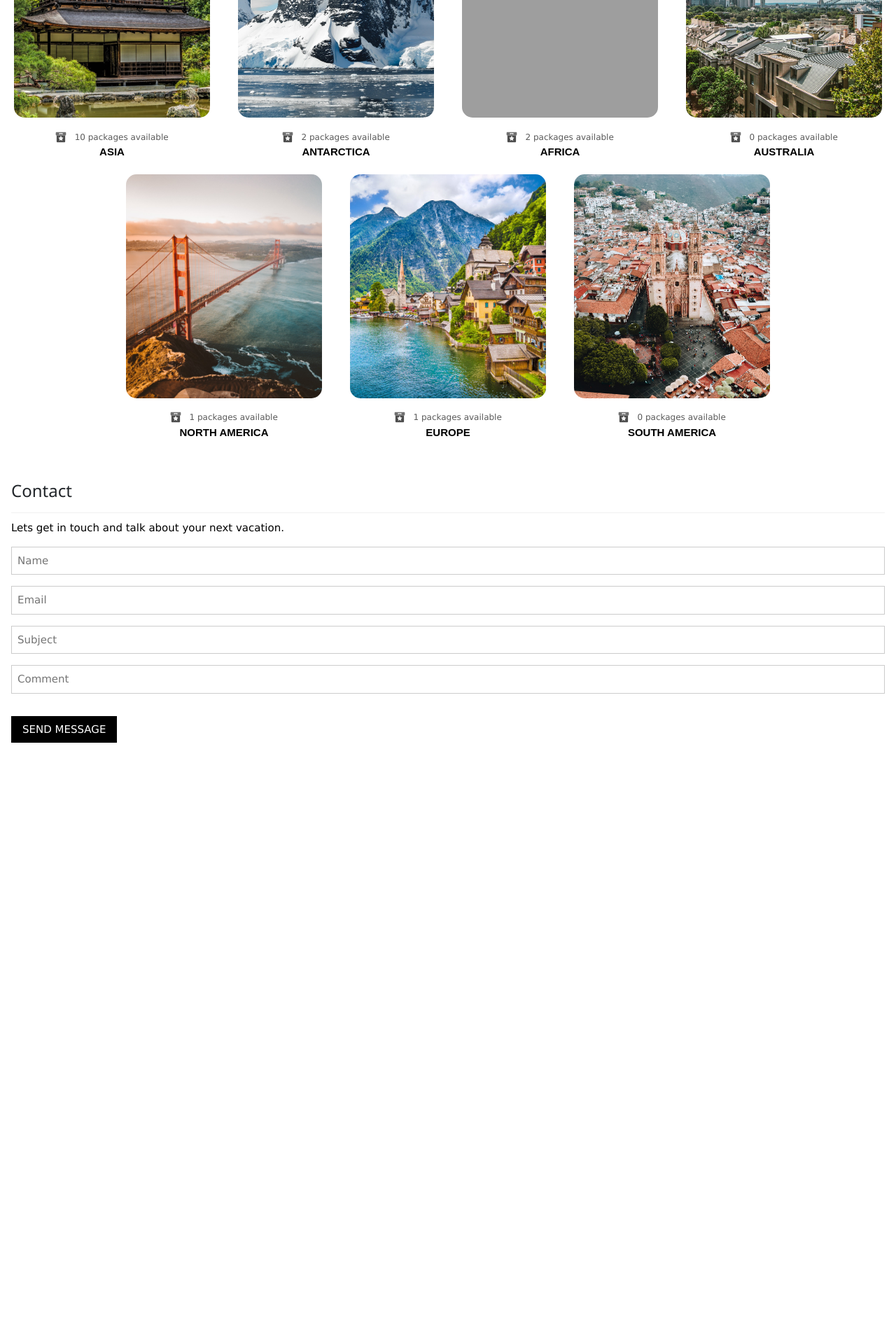
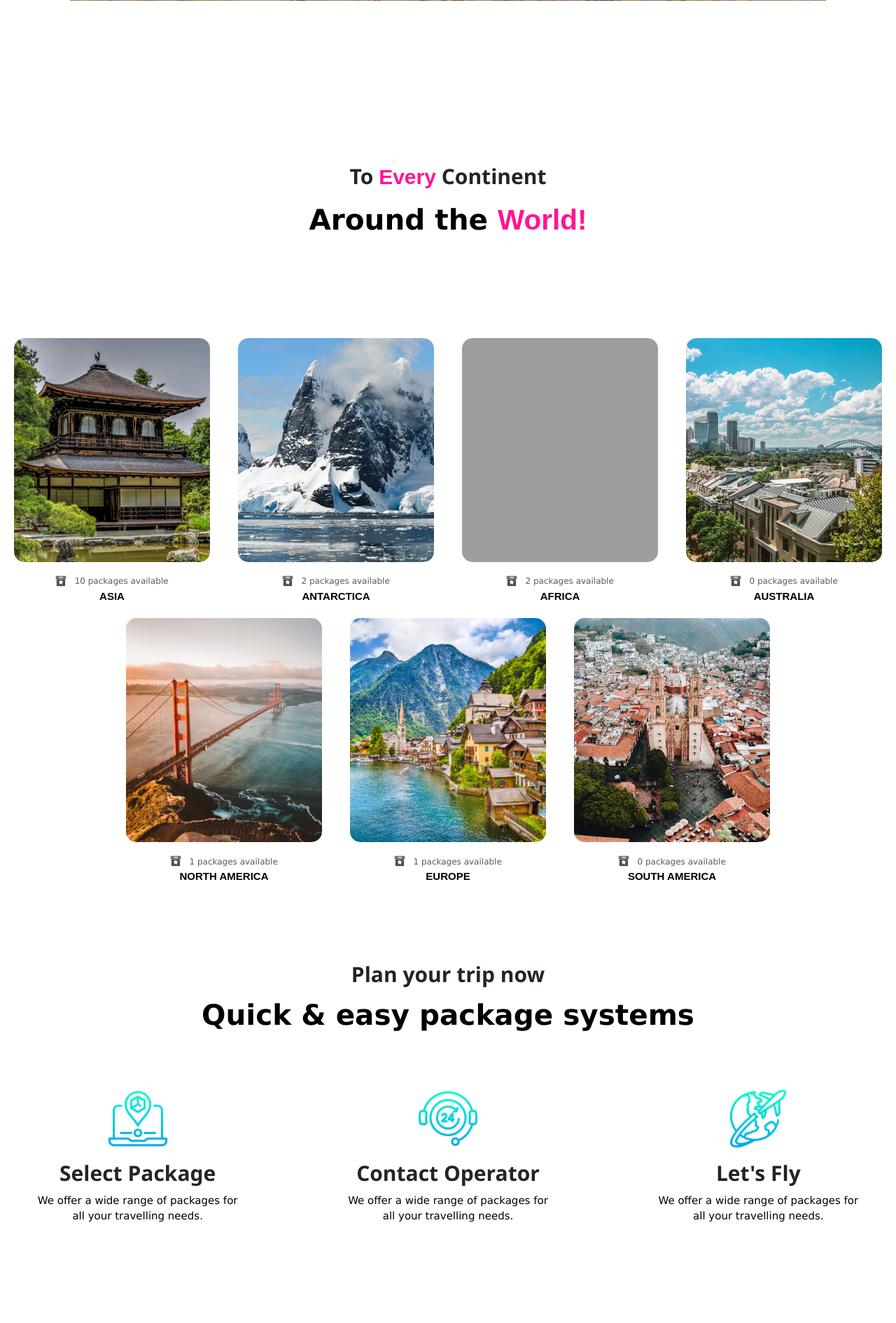
Before and after one commit to RiashadHassan/aimless-beyond-boundaries, a Django app: page / in a window 1280 px wide. Shown: the part 2310-4200 px from the top of the page at 70% size. Before the commit the page ends 3371 px from the top, so only its background shows below. Run offline with Django 4.2, Linux system fonts and the light colour scheme; data comes from the database, SQL or seed files in the repository; some libraries are stand-ins or nearby versions; some web fonts are replaced; grey boxes are pictures that could not be loaded.

Commit message:
vercel app deployment

```diff
--- a/base/templates/base/home.html
+++ b/base/templates/base/home.html
@@ -15,7 +15,7 @@
 
 <div class='hero'>
     <div class='hero-image'>
-        <div class="hero-text">
+        <div class="hero-text ">
             <h5 style="font-family: 'Cornerstone','Oswald';">Your Next Destination</h5>
         </div>
     </div>
@@ -31,9 +31,9 @@
                 <button id="cheapest-locations" style="background-image: url({{location.location_display_image.url}});"></button>
                 <br>
                 <span>
-                    {{location.name}} <a href="{% url 'country-locations' location.country.id %}">
+                    <div id='location-name'>{{location.name}}</div> <a href="{% url 'country-locations' location.country.id %}">
                         <img src="{% static 'images/location.png' %}" width="12" height="16">
-                        <small>{{location.country}}</small>
+                        <small style='color:blue;'>{{location.country}}</small>
                     </a>
                 </span>
 
@@ -49,6 +49,14 @@
     </center>
 </div>
 
+<div class='around-the-world'>
+    <div class='around-the-world-text'>
+         <h1 style='font-weight:bold; font-size:200%;'>To <span>Every</span> Continent</h1>
+         <p>Around the <span>World!</span></p>
+    </div>
+
+ </div>
+
 <div class='home-page-image'>
     <div id='home-page-image-1'>
 
@@ -60,7 +68,13 @@
 
 <br>
 
-<center><h1 style="font-family: 'Oswald';">Around the World!</h1></center>
+<div class='around-the-world'>
+   <div class='around-the-world-text'>
+        <h1 style='font-weight:bold; font-size:200%;'>To <span>Every</span> Continent</h1>
+        <p>Around the <span>World!</span></p>
+   </div>
+
+</div>
 
 <div class="continent_buttons">
 
@@ -92,19 +106,68 @@
     {% endfor %}
 </div>
 
-<div class="w3-container w3-padding-32" id="contact">
-    <h3 class="w3-border-bottom w3-border-light-grey w3-padding-16">Contact</h3>
-    <p>Lets get in touch and talk about your next vacation.</p>
-    <form action="/action_page.php" target="_blank">
-        <input class="w3-input w3-border" type="text" placeholder="Name" required name="Name">
-        <input class="w3-input w3-section w3-border" type="text" placeholder="Email" required name="Email">
-        <input class="w3-input w3-section w3-border" type="text" placeholder="Subject" required name="Subject">
-        <input class="w3-input w3-section w3-border" type="text" placeholder="Comment" required name="Comment">
-        <button class="w3-button w3-black w3-section" type="submit">
-            <i class="fa fa-paper-plane"></i> SEND MESSAGE
-        </button>
-    </form>
+<div class='why-choose-us-section'>
+    <div class='header-text'>
+        <h1 style='font-weight:bold; font-size:200%;'>Plan your trip now</h1>
+        <p > Quick & easy package systems</p>
+    </div>
+    <br>
+    <div class='header-info'>
+        <div>
+            <img src="{% static 'images/home package icon.png' %}" width='100px' height='100px'>
+            <h2> Select Package</h2>
+            <p>We offer a wide range of packages for all your travelling needs.</p>
+        </div>
+
+        <div>
+            <img src="{% static 'images/customer-service_2869965.png' %}" width='100px' height='100px'>
+            <h2> Contact Operator</h2>
+            <p>We offer a wide range of packages for all your travelling needs.</p>
+        </div>
+
+        <div>
+            <img src="{% static 'images/global-distribution_2869985.png' %}" width='100px' height='100px'>
+            <h2> Let's Fly</h2>
+            <p>We offer a wide range of packages for all your travelling needs.</p>
+    </div>
+</div>
+
+<div class='why-choose-us-section'>
+    <div class='header-text'>
+        <h1 style='font-weight:bold; font-size:200%;'>Reviewed by Thousands</h1>
+        <p > Client's Testimonials</p>
+        <h5 style="word-wrap: break-word; margin-right:50px; margin-left:50px; color:#5A5A5A">
+            Discover the postive impact we've made on our clients by reading through their testimonials.
+            Out clients have experiennced our service and results, and they're eager to share their
+            positive experiences with everyone. </h5>
+    </div>
+    <br>
+    <div class='header-info'>
+        <div>
+            <img style='box-shadow: rgba(0, 0, 0, 0.35) 0px 5px 15px;;'src="{% static 'images/review.png'%}" width='375px' height='250px'>
+
+        </div>
+
+        <div>
+            <img style='box-shadow: rgba(0, 0, 0, 0.35) 0px 5px 15px;;'src="{% static 'images/review.png' %}" width='375px' height='250px'>
+
+        </div>
 </div>
 
 
+
+
+
+
+
+
+
+
+
+
+
+
+
+
+
 {% endblock %}
--- a/static/css/home.css
+++ b/static/css/home.css
@@ -1,7 +1,7 @@
 .hero{
     margin: 0;
     padding: 0;
-    height: 100vh;
+    height: 80vh;
 
 }
 .hero-image {
@@ -52,8 +52,7 @@
     border-radius: 10px;
 }
 .diy_container{
-    margin-left: 30px;
-    margin-right: 30px;
+   margin: 50px;
 }
 #best-deals{
     margin-top: 20px;
@@ -62,8 +61,8 @@
 }
 
 .home-page-image{
-    margin: 20px;
-    height: 80vh;
+    margin: 100px;
+    height: 90vh;
 
 }
 #home-page-image-1 {
@@ -75,6 +74,35 @@
     display: flex;
     justify-content: right;
     align-items: right;
+
+}
+
+.around-the-world{
+    margin: 200px;
+    margin-top: 80px;
+    margin-bottom: 80px;
+
+    text-align: center;
+
+
+}
+.around-the-world-text{
+    padding: 20px;
+
+}
+.around-the-world-text span{
+    color: deeppink;
+    display: inline-block;
+    border-bottom:3.5px solid transparent; /* Initially, no underline */
+    transition: border-bottom 1.5s ease; /* Add a smooth transition */
+
+}
+.around-the-world-text span:hover {
+    border-bottom: 3.5px solid deeppink; /* Underline on hover */
+}
+.around-the-world-text p{
+    font-weight: 900;
+    font-size: 270%;
 }
 
 .continent_buttons {
@@ -110,6 +138,10 @@
     border-radius: 15px;
     align-items: center;
     border-color: brown;
+}
+
+#location-name:hover{
+    color: deeppink;
 }
 
 #continent_locations {
@@ -154,7 +186,37 @@ a:link {
 a:target-text{
     color: white;
 }
-.footer{
-    display: grid;
-    grid-template-columns: 1fr 1fr;
+
+.why-choose-us-section{
+    margin: 20px;
+    margin-top: 100px;
+    display: flex;
+    justify-content: center;
+    flex-direction: column;
+    align-items: center;
 }
+.header-text{
+    text-align: center;
+
+
+}
+.header-text p{
+    font-weight: 900;
+    font-size: 270%;
+}
+.header-info{
+    margin: 30px;
+    display: flex;
+    gap: 150px;
+    justify-content: space-between;
+    text-align: center;
+}
+.header-info h2{
+    text-align: center;
+    font-weight:bold;
+    font-size:200%;
+}
+.header-info  p{
+    word-wrap: break-word; /* Prevent paragraph text from spreading out */
+    max-width: 300px;
+}
--- a/templates/navbar.html
+++ b/templates/navbar.html
@@ -16,7 +16,7 @@
 
       </ul>
       <ul class="navbar-nav flex-row ml-md-auto d-none d-md-flex">
-        <li class="nav-item">
+        <li class="nav-item ">
           <a class="nav-link" href="{% url 'surprise' %}">Surprise-Me!</a>
         </li>
         <li class="nav-item">
```
Also changed, not shown: static/images/customer-service_2869965.png (added), static/images/global-distribution_2869985.png (added), static/images/home package icon.png (added), static/images/home-image.jpg, static/images/review.png (added).
